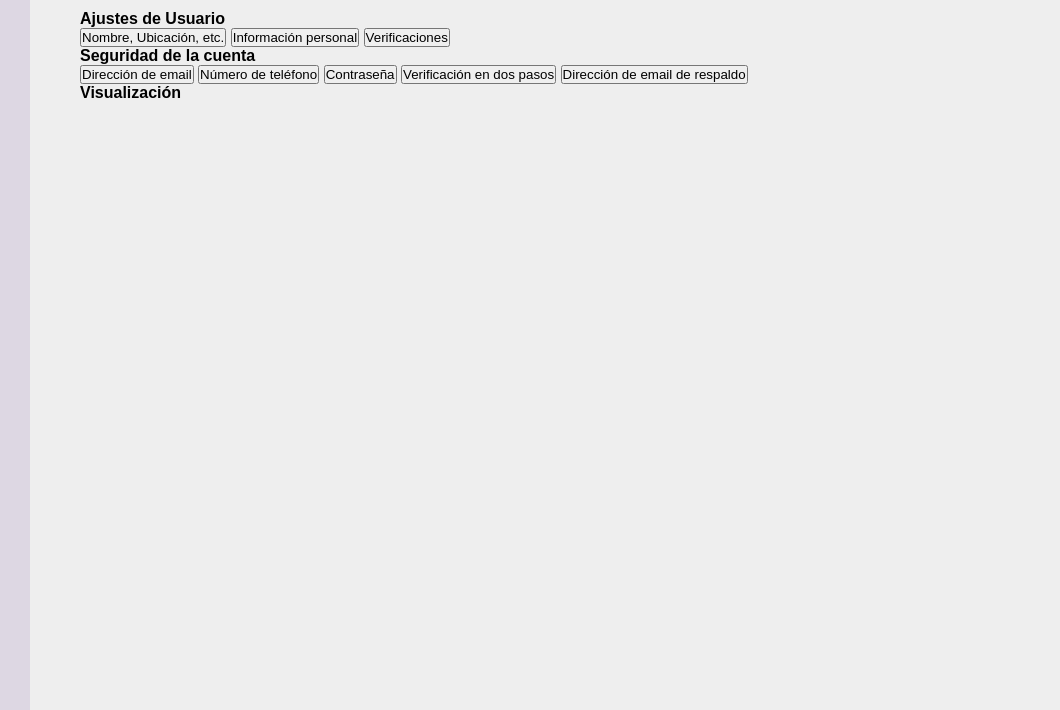
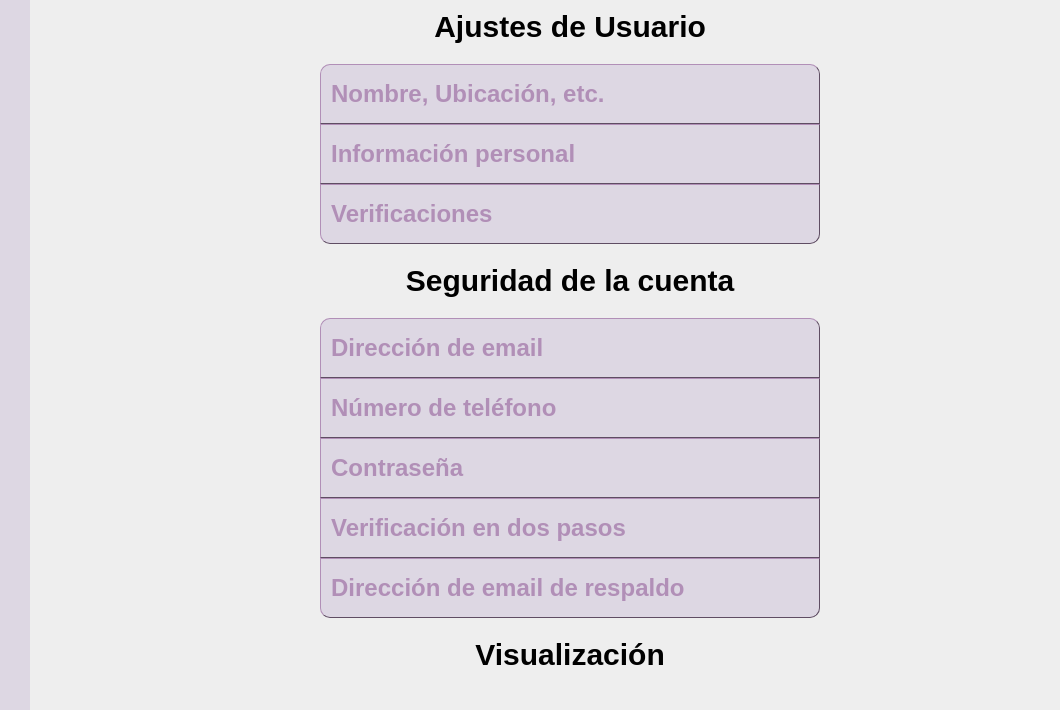
Before and after one commit to FeliCres7/LearnHub, a plain HTML site: page configuracion.html in a window 1280 px wide. Shown: the part 90-800 px from the top of the page, 220-1280 px from the left. Drawn offline with Linux system fonts and the light colour scheme; a web font is replaced by a local one.

Commit message:
termino diseño pantalla configuración

```diff
--- a/configuracion.html
+++ b/configuracion.html
@@ -38,18 +38,18 @@
     <div class="panel-configuracion">
         <p>Ajustes de Usuario</p>
         <div class="ajustes-configuracion">
-            <button>Nombre, Ubicación, etc.</button>
+            <button class="top-button-config">Nombre, Ubicación, etc.</button>
             <button>Información personal</button>
-            <button>Verificaciones</button>
+            <button class="bottom-button-config">Verificaciones</button>
 
         </div>
         <p>Seguridad de la cuenta</p>
         <div class="seguridad-configuracion">
-            <button>Dirección de email</button>
+            <button class="top-button-config">Dirección de email</button>
             <button>Número de teléfono</button>
             <button>Contraseña</button>
             <button>Verificación en dos pasos</button>
-            <button>Dirección de email de respaldo</button>
+            <button class="bottom-button-config">Dirección de email de respaldo</button>
         </div>
         <p>Visualización</p>
         <div class="visualizacion-configuracion"></div>
--- a/styles.css
+++ b/styles.css
@@ -334,11 +334,44 @@ main {
 
     padding-top: 100px;
     padding-left: 50px;
-    height: 100%;
+    height: 1000px;
     width: calc(100% - 250px);
     background-color: #eee;
     position: absolute;
     top: 0;
     left: 250px;
     font-weight: 600;
+    display: flex;
+    align-items: center;
+    flex-direction: column;
+    font-size: 30px;
 }
+.ajustes-configuracion, .seguridad-configuracion, .visualizacion-configuracion {
+    display: flex;
+    flex-direction: column;
+    align-items: center;
+    margin: 20px 0;
+    border-radius: 50px;
+}
+.ajustes-configuracion button, .seguridad-configuracion button, .visualizacion-configuracion button{
+    height: 60px;
+    width: 500px;
+    text-align: left;
+    font-weight: 700;
+    padding-left: 10px;
+    color: #B18FB7;
+    background-color: #DDD7E3;
+    border-width: 0.1px;
+    border-color: #B18FB7;
+    font-size: 24px;
+
+
+}
+.top-button-config{
+    border-top-left-radius: 10px;
+    border-top-right-radius: 10px;
+}
+.bottom-button-config{
+    border-bottom-left-radius: 10px;
+    border-bottom-right-radius: 10px;
+}
```
